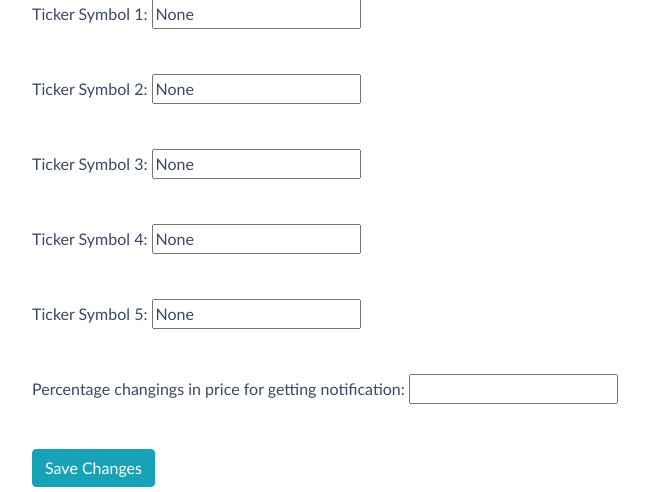
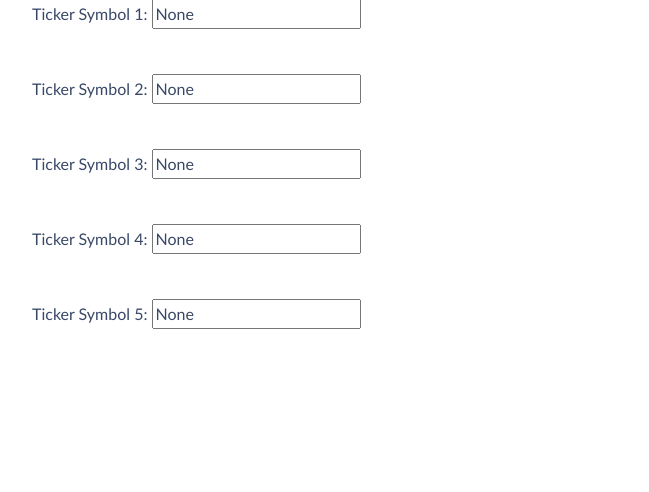
Before and after one commit to Stock-News-Monitoring-Program/Final_Version_With_Notifications, a Flask app: page /edit_stock in a window 1280 px wide. Shown: the part 308-800 px from the top of the page, without its empty margins (53-702 px from the left). Run offline with Flask 3, Linux system fonts and the light colour scheme; the visitor is signed in with stand-in values (Sample User, id 1); some libraries are stand-ins or nearby versions.

Commit message:
Update stock_settings.html

```diff
--- a/website/templates/stock_settings.html
+++ b/website/templates/stock_settings.html
@@ -31,10 +31,6 @@
     <label for="stock_5">Ticker Symbol 5:</label>
     <input type="text" id="stock_5" name="stock_5" value="{{ user.stock_5 }}"><br>
     <p>&nbsp;</p>
-    <label for="percentage_difference_limit">Percentage changings in price for getting notification:</label>
-    <input type="number" id="percentage_difference_limit" name="percentage_difference_limit" step="0.01" value="{{ current_user.percentage_difference_limit }}"><br>
-    <p>&nbsp;</p>
-    <input type="submit" value="Save Changes" class="btn btn-info">
   </form>
 
 {% endblock %}
```
